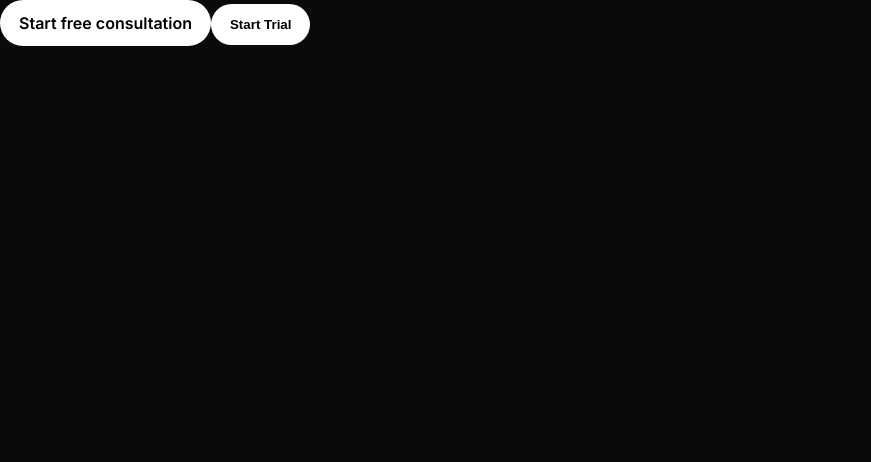
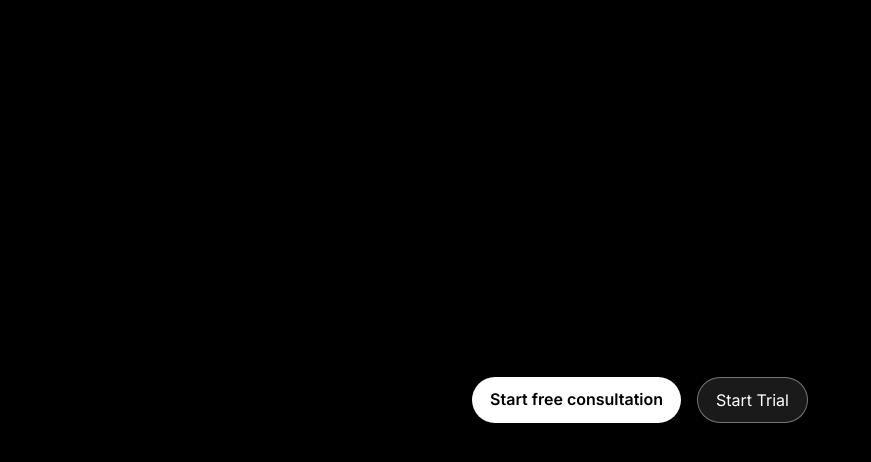
Before and after one commit to WillpowerfitnessAI/willpowerfitness-frontend, a Next.js app: page / in a window 1280 px wide. Shown: the top 462 px of the page, without its empty margins (0-871 px from the left). Built offline with nearby package versions, Linux system fonts and the light colour scheme.

Commit message:
Update index.js

```diff
--- a/pages/index.js
+++ b/pages/index.js
@@ -1,23 +1,61 @@
-// pages/index.js (or wherever those buttons live)
-const trialUrl = process.env.NEXT_PUBLIC_STRIPE_PAYMENT_LINK;
+// pages/index.js
+import Head from "next/head";
+import Link from "next/link";
 
-function goToTrial() {
-  if (typeof window !== 'undefined' && trialUrl) {
-    window.location.href = trialUrl;
-  }
-}
+const TRIAL_LINK =
+  process.env.NEXT_PUBLIC_STRIPE_PAYMENT_LINK ||
+  "https://buy.stripe.com/eVq6oIeVC4oZdTY6gdb3q00"; // your 2-day free trial link
 
 export default function Home() {
   return (
     <>
-      {/* Keep this pointing to your consultation page */}
-      <a href="/consultation" className="btn">Start free consultation</a>
+      <Head>
+        <title>WillpowerFitness AI</title>
+        <meta name="viewport" content="width=device-width, initial-scale=1" />
+        {/* Use existing logo so there's no favicon 404 */}
+        <link rel="icon" href="/logo.png" />
+      </Head>
 
-      {/* Trial / membership go to Stripe Payment Link */}
-      <button onClick={goToTrial} className="btn">Start Trial</button>
+      <main
+        style={{
+          minHeight: "100vh",
+          background: "#000",
+          color: "#fff",
+          display: "flex",
+          alignItems: "center",
+          justifyContent: "center",
+        }}
+      >
+        <div style={{ display: "flex", gap: 16 }}>
+          <Link
+            href="/consultation"
+            style={{
+              padding: "12px 18px",
+              borderRadius: 9999,
+              background: "#fff",
+              color: "#000",
+              fontWeight: 600,
+              textDecoration: "none",
+            }}
+          >
+            Start free consultation
+          </Link>
 
-      {/* If you want “See membership” to also go to the same link: */}
-      {/* <button onClick={goToTrial} className="btn">See membership</button> */}
+          <a
+            href={TRIAL_LINK}
+            style={{
+              padding: "12px 18px",
+              borderRadius: 9999,
+              background: "rgba(255,255,255,0.1)",
+              color: "#fff",
+              border: "1px solid rgba(255,255,255,0.4)",
+              textDecoration: "none",
+            }}
+          >
+            Start Trial
+          </a>
+        </div>
+      </main>
     </>
   );
 }
```
